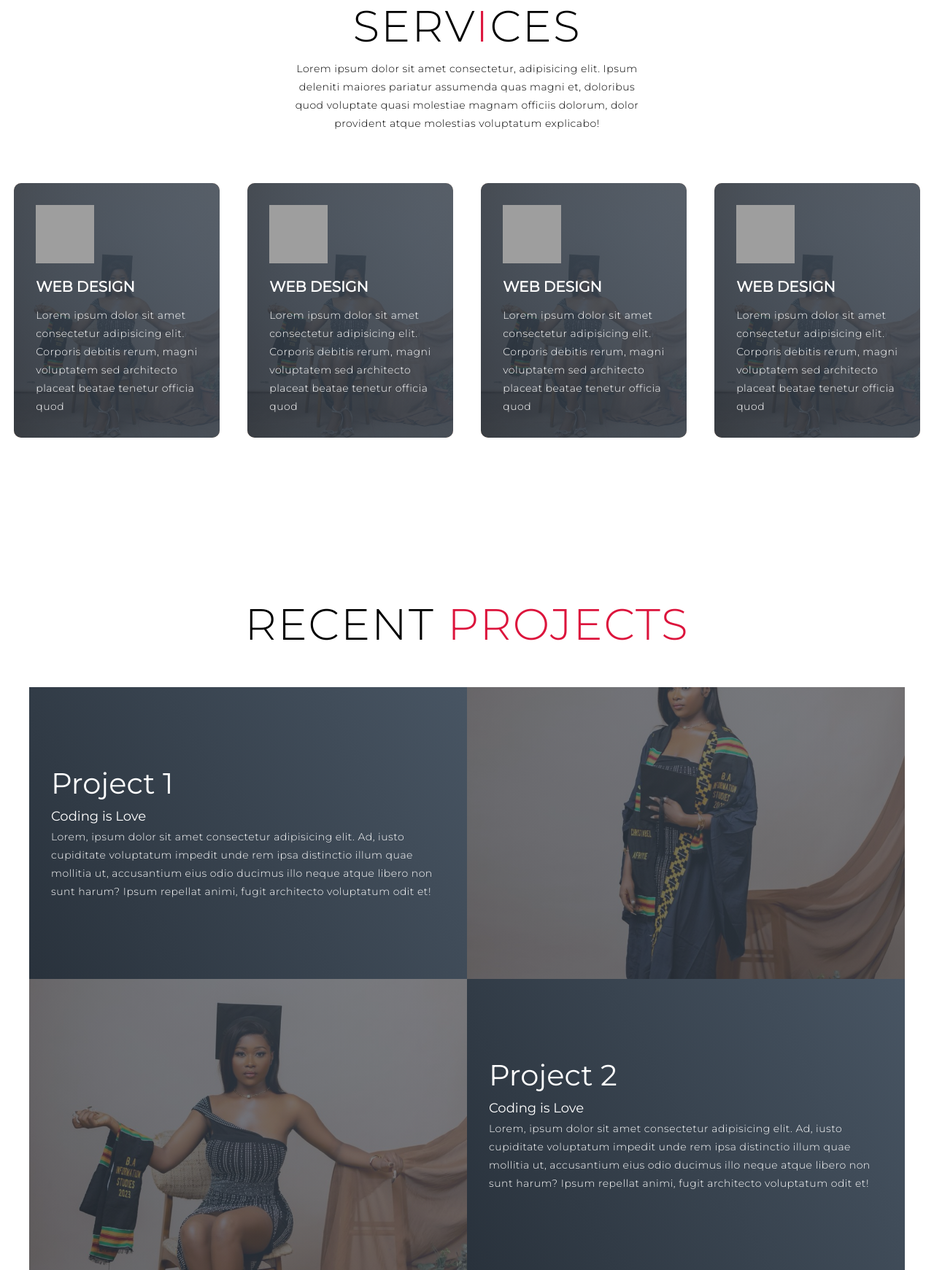
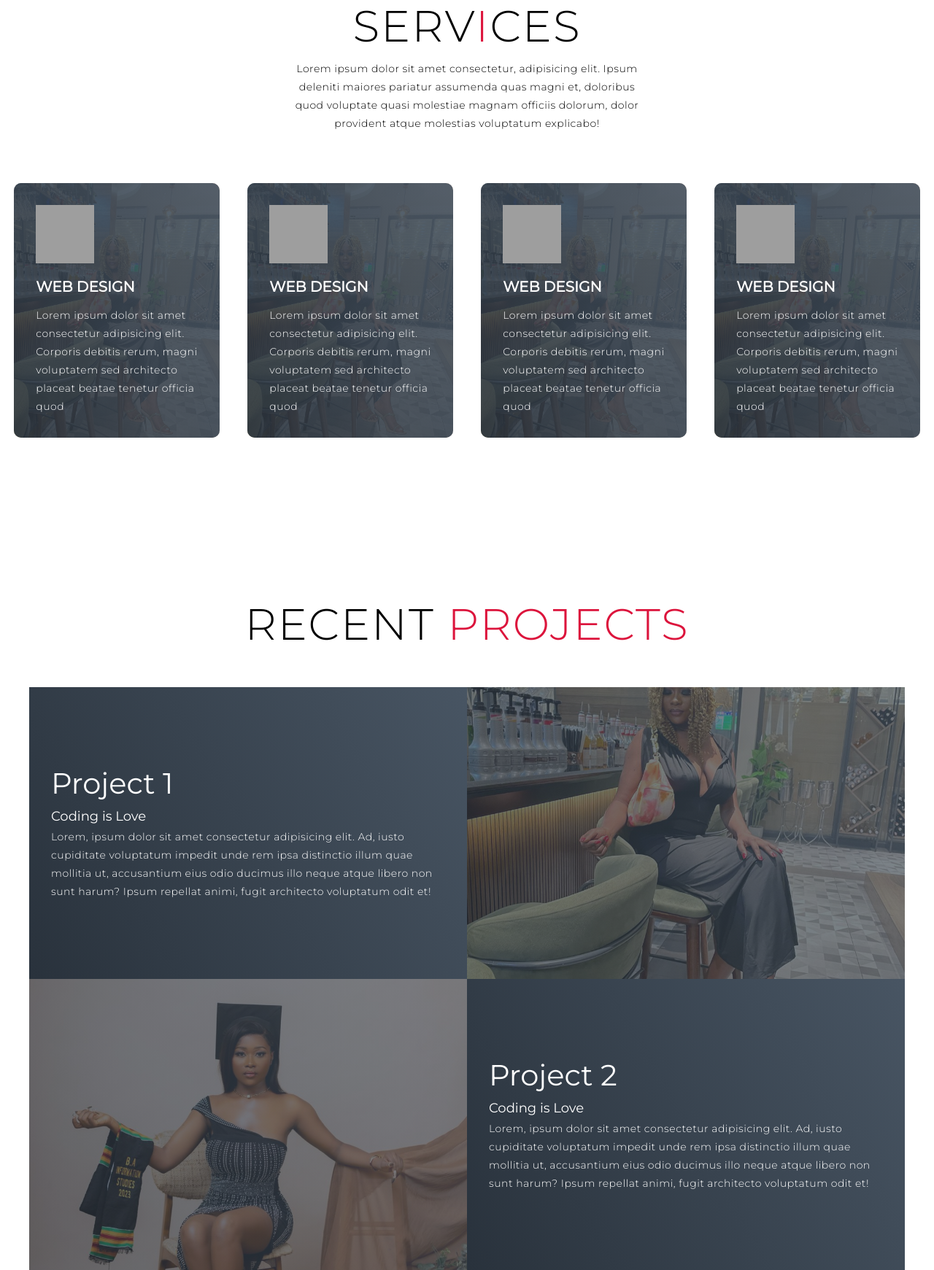
Before and after one commit to Christabel-dev/myportfolio, a PHP site: page /pages/home.html in a window 1280 px wide. Shown: the part 901-2642 px from the top of the page at 73% size. Run offline with PHP 8.4, Linux system fonts and the light colour scheme; grey boxes are pictures that could not be loaded.

Commit message:
initial commit

```diff
--- a/pages/home.html
+++ b/pages/home.html
@@ -105,7 +105,7 @@
               harum? Ipsum repellat animi, fugit architecto voluptatum odit et!</p>
           </div>
           <div class="project-img">
-            <img src="/images/chris1.jpg" alt="img">
+            <img src="/images/chris6.jpg" alt="img">
           </div>
         </div>
         <div class="project-item">
@@ -171,7 +171,7 @@
       </div>
       <div class="col-right">
         <h1 class="section-title">About <span>me</span></h1>
-        <h2>Front End Developer</h2>
+        <h2>Quality Assurance Engineer</h2>
         <p>Lorem ipsum, dolor sit amet consectetur adipisicing elit. Asperiores, velit alias eius non illum beatae atque
           repellat ratione qui veritatis repudiandae adipisci maiores. At inventore necessitatibus deserunt
           exercitationem cumque earum omnis ipsum rem accusantium quis, quas quia, accusamus provident suscipit magni!
--- a/style/home.css
+++ b/style/home.css
@@ -293,7 +293,7 @@ p {
 	flex-direction: column;
 	padding: 30px;
 	border-radius: 10px;
-	background-image: url(/images/chris2.jpg);
+	background-image: url(/images/chris6.jpg);
 	background-size: cover;
 	margin: 10px 5%;
 	position: relative;
```
Also changed, not shown: images/chris6.jpg (added).
